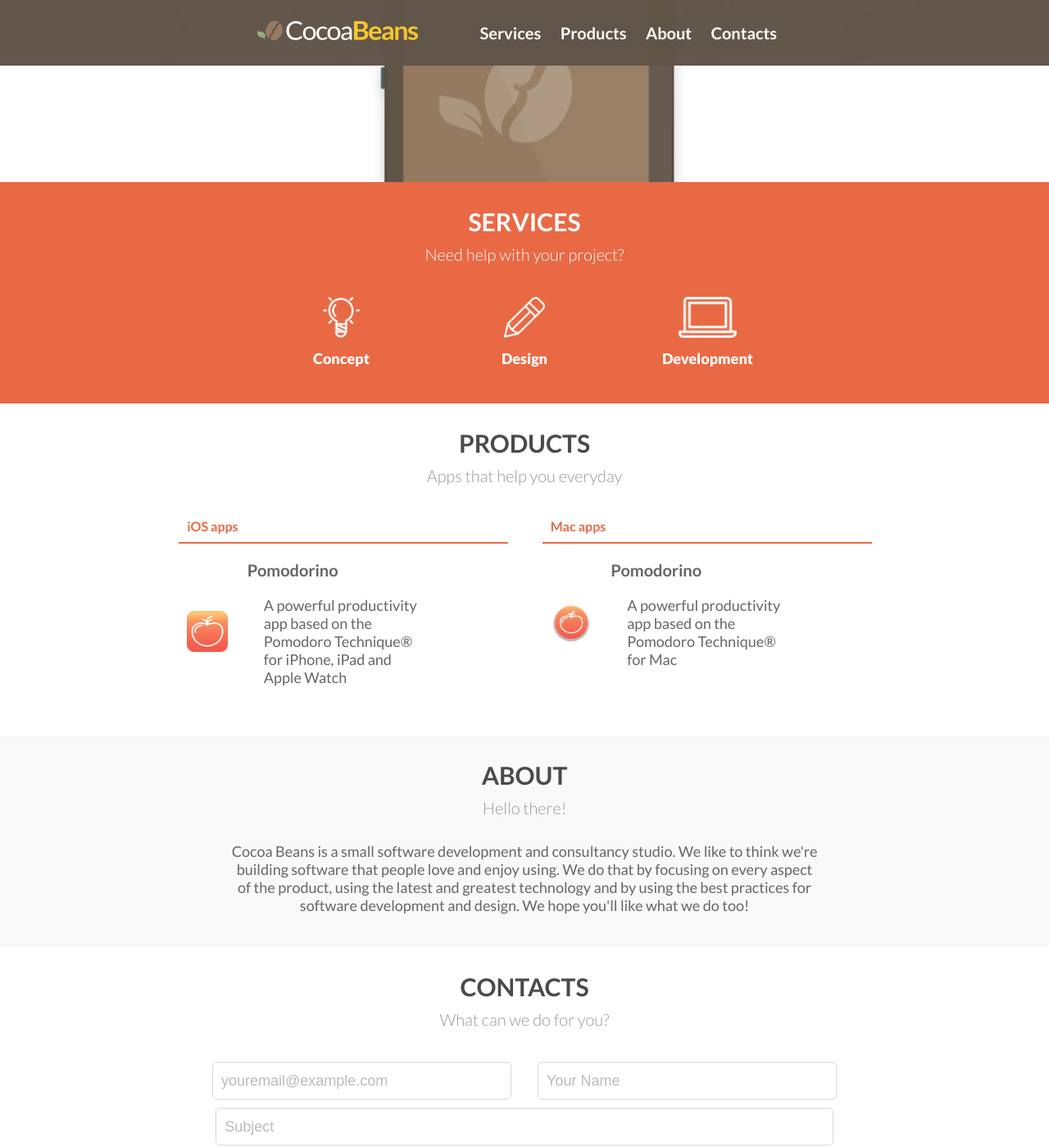
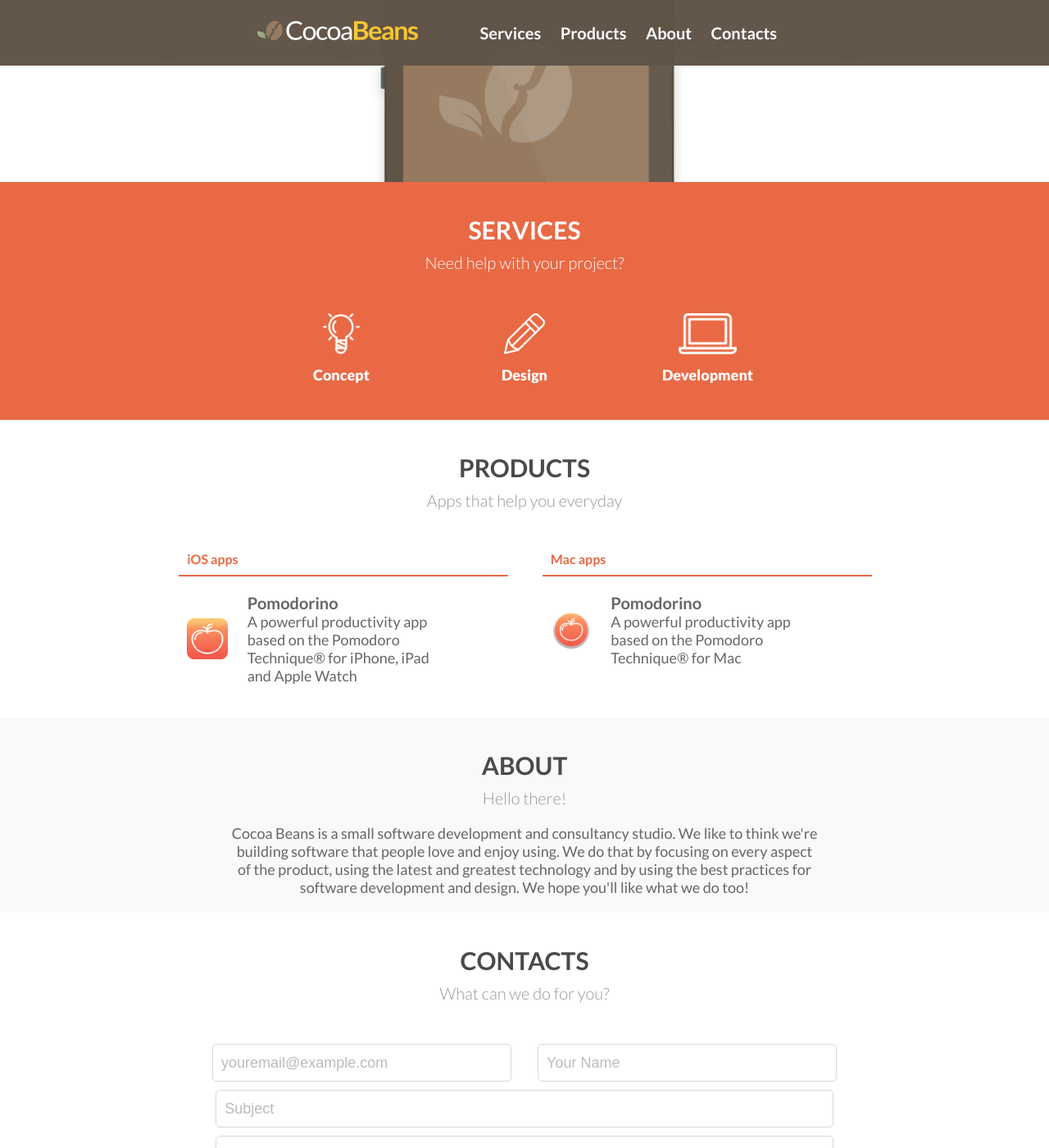
Before and after one commit to cocoabeansltd/cocoabeansltd.github.io, a Jekyll site: the page built from index.html, in a window 1280 px wide and 1400 px high, scrolled down 308 px. Shown: the whole window at 82% size. Built offline with Jekyll 4.4.1, drawn with Linux system fonts in a browser that asks for light colours; nearby versions of some CDN libraries; Markdown is read by kramdown in place of the engine named in the settings.

Commit message:
Fixing layout

```diff
--- a/css/index.css
+++ b/css/index.css
@@ -20,7 +20,6 @@
 	max-width: 720px;
 	color: #666666;
 	margin: 0px auto;
-	padding: 20px;
 }
 
 .content_container h1 {
@@ -33,6 +32,11 @@
 	color: #979797;
 	font-size: 20px;
 	margin: 10px 20px;
+}
+
+.section-header {
+	margin: 20px;
+	text-align: center;
 }
 
 /*****************************************************************************/
@@ -138,10 +142,6 @@
 	background-color: white;
 }
 
-#contacts div {
-	text-align: left;
-}
-
 /*****************************************************************************/
 /*
 /* Contacts Form
--- a/index.html
+++ b/index.html
@@ -8,8 +8,10 @@
 	<img class='full_width_image' src="images/cocoabeans/homepage_banner.png">
 </section>
 <section class='content_container' id='services'>
+	<div class="section-header">
 		<h1>Services</h1>
 		<h2>Need help with your project?</h2>
+	</div>
 	<div class="keypoints">
 		<div id="concept">
 			<img src="/images/cocoabeans/light-bulb.png" width="auto" height="50px">
@@ -26,8 +28,10 @@
 	</div>
 </section>
 <section class='content_container' id='products'>
+	<div class="section-header">
 		<h1>Products</h1>
 		<h2>Apps that help you everyday</h2>
+	</div>
 	<section class="products-column" id="ios-apps">
 		<h3>iOS apps</h3>
 		<hr>
@@ -56,13 +60,17 @@
 	</section>
 </section>
 <section class='content_container' id='about'>
+	<div class="section-header">
 		<h1>About</h1>
 		<h2>Hello there!</h2>
+	</div>
 	<p>Cocoa Beans is a small software development and consultancy studio. We like to think we're building software that people love and enjoy using. We do that by focusing on every aspect of the product, using the latest and greatest technology and by using the best practices for software development and design. We hope you'll like what we do too!</p>
 </section>
 <section class='content_container' id='contacts'>
+	<div class="section-header">
 		<h1>Contacts</h1>
 		<h2>What can we do for you?</h2>
+	</div>
 	<div class="form" id="contacts-form">
 		<form action="//formspree.io/hello@cocoabeans.io" method="POST">
 			<input type="email" name="_replyto" placeholder="youremail@example.com" id="contacts-form-email" required>
```
Also changed, not shown: 3 other files. Lines whose indentation alone changed are shown as unchanged.
